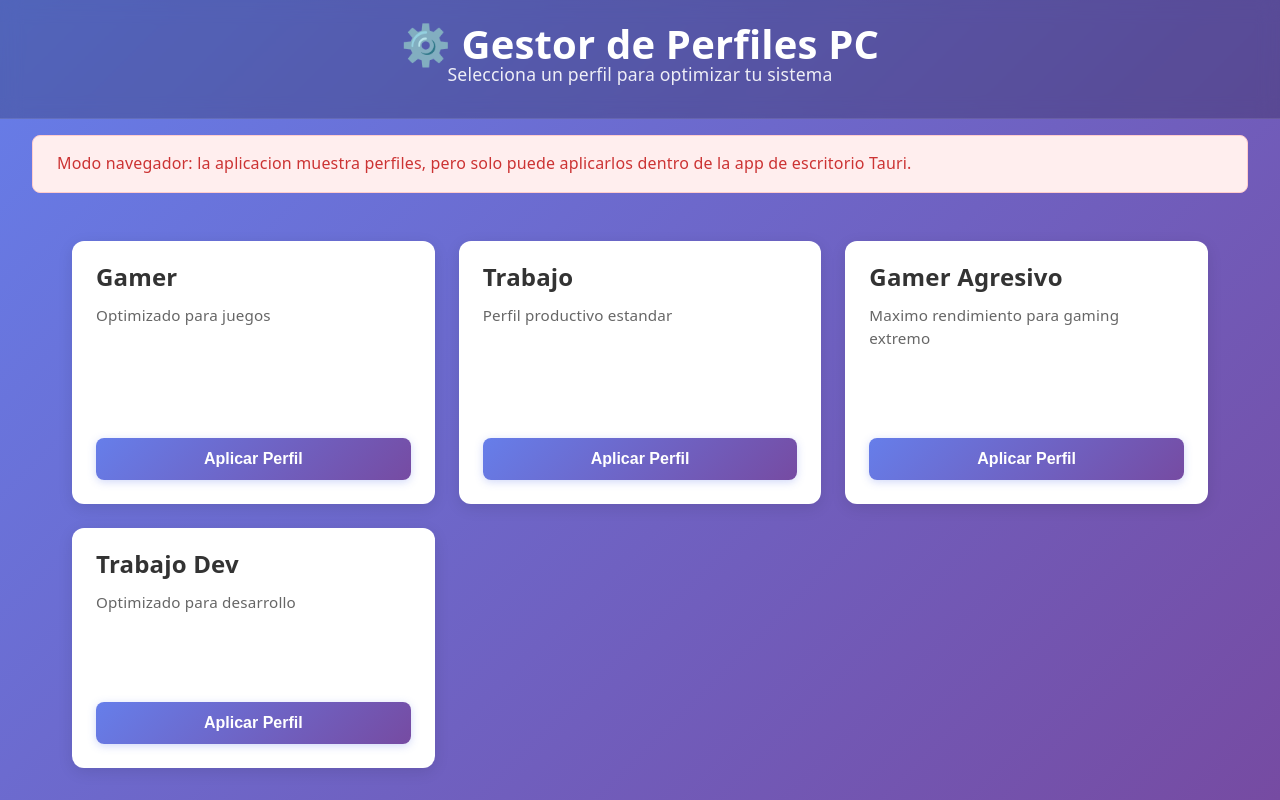
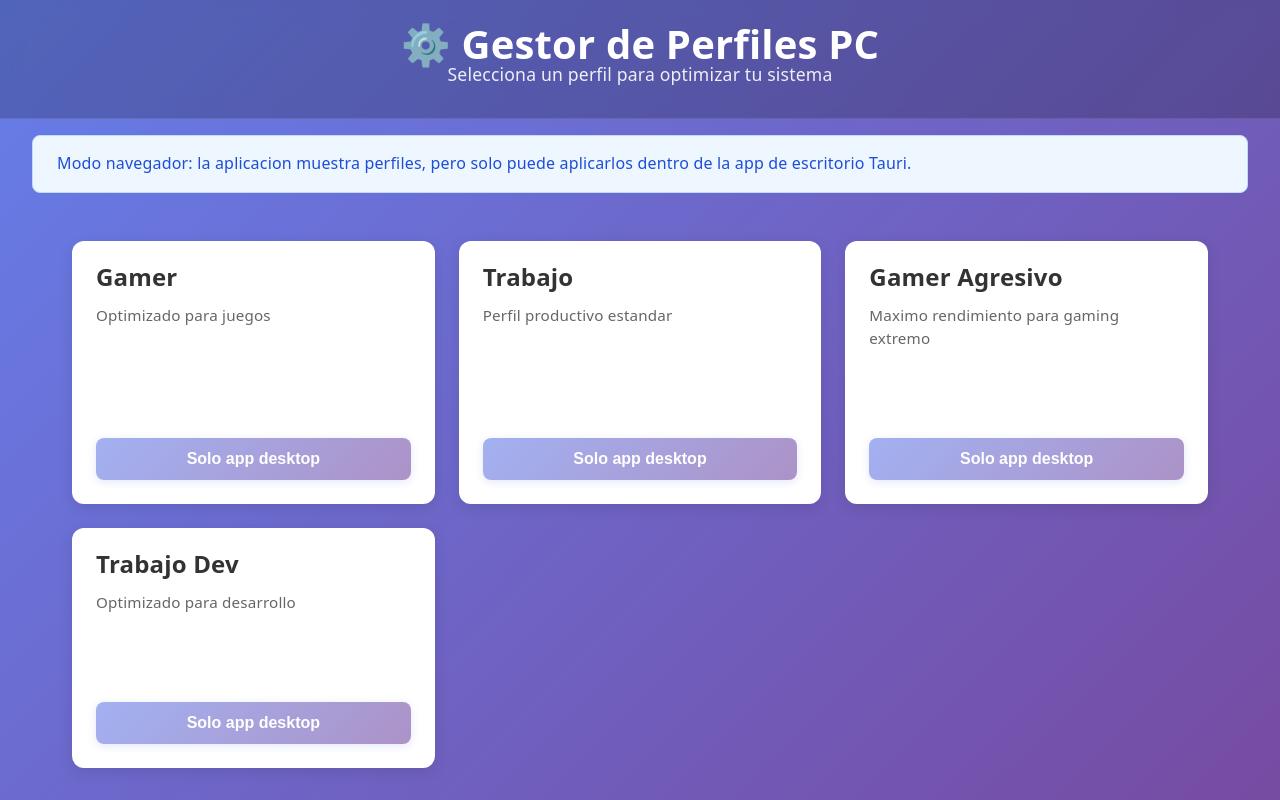
Before and after one commit to AlbionDraig/UtilitiesPC, a React (Vite) app in the folder PerfilesPC/: page / in a window 1280 px wide. Built offline with nearby package versions, Linux system fonts and the light colour scheme.

Commit message:
feat(frontend): show browser mode as info and disable desktop actions

```diff
--- a/PerfilesPC/src/App.css
+++ b/PerfilesPC/src/App.css
@@ -55,6 +55,12 @@
   background-color: #efe;
   color: #3c3;
   border: 1px solid #cfc;
+}
+
+.alert-info {
+  background-color: #eef6ff;
+  color: #1d4ed8;
+  border: 1px solid #bfdbfe;
 }
 
 .profiles-grid {
--- a/PerfilesPC/src/App.tsx
+++ b/PerfilesPC/src/App.tsx
@@ -1,4 +1,4 @@
-import { useState, useEffect } from 'react'
+import { useState, useEffect, useCallback } from 'react'
 import { invoke } from '@tauri-apps/api/core'
 import './App.css'
 
@@ -45,11 +45,13 @@ function App() {
   const [loading, setLoading] = useState(false)
   const [error, setError] = useState<string | null>(null)
   const [success, setSuccess] = useState<string | null>(null)
+  const [info, setInfo] = useState<string | null>(null)
+  const tauriRuntime = isTauriRuntime()
 
-  async function loadProfiles() {
-    if (!isTauriRuntime()) {
+  const loadProfiles = useCallback(async () => {
+    if (!tauriRuntime) {
       setProfiles(fallbackProfiles)
-      setError(
+      setInfo(
         'Modo navegador: la aplicacion muestra perfiles, pero solo puede aplicarlos dentro de la app de escritorio Tauri.',
       )
       return
@@ -61,18 +63,13 @@ function App() {
     } catch (err) {
       setError(`Error al cargar perfiles: ${err}`)
     }
-  }
+  }, [tauriRuntime])
 
   useEffect(() => {
     loadProfiles()
-  }, [])
+  }, [loadProfiles])
 
   const applyProfile = async (profileId: string) => {
-    if (!isTauriRuntime()) {
-      setError('Para aplicar perfiles debes abrir la app de escritorio (Tauri).')
-      return
-    }
-
     setLoading(true)
     setError(null)
     setSuccess(null)
@@ -97,6 +94,7 @@ function App() {
         <p>Selecciona un perfil para optimizar tu sistema</p>
       </header>
 
+      {info && <div className="alert alert-info">{info}</div>}
       {error && <div className="alert alert-error">{error}</div>}
       {success && <div className="alert alert-success">{success}</div>}
 
@@ -107,10 +105,10 @@ function App() {
             <p className="profile-description">{profile.description}</p>
             <button
               onClick={() => applyProfile(profile.id)}
-              disabled={loading}
+              disabled={loading || !tauriRuntime}
               className="profile-button"
             >
-              {loading ? 'Aplicando...' : 'Aplicar Perfil'}
+              {loading ? 'Aplicando...' : tauriRuntime ? 'Aplicar Perfil' : 'Solo app desktop'}
             </button>
           </div>
         ))}
```
